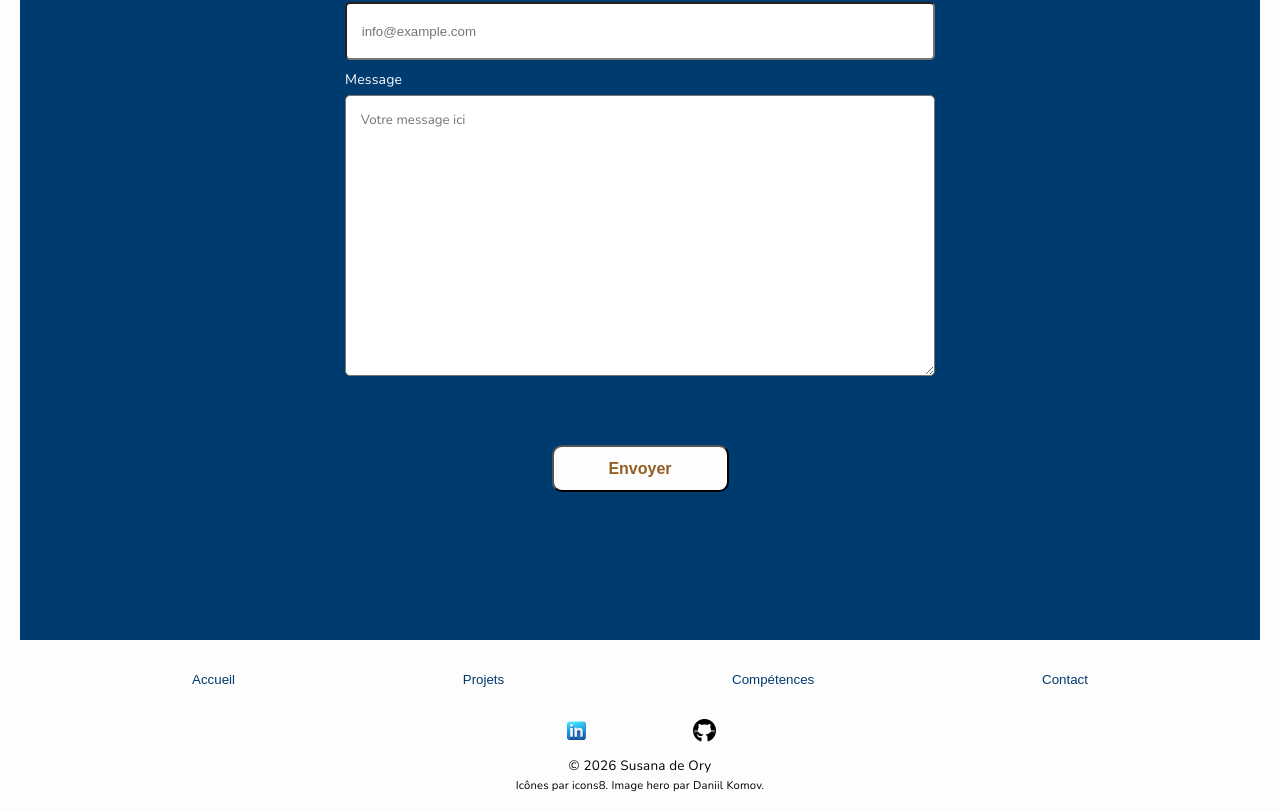
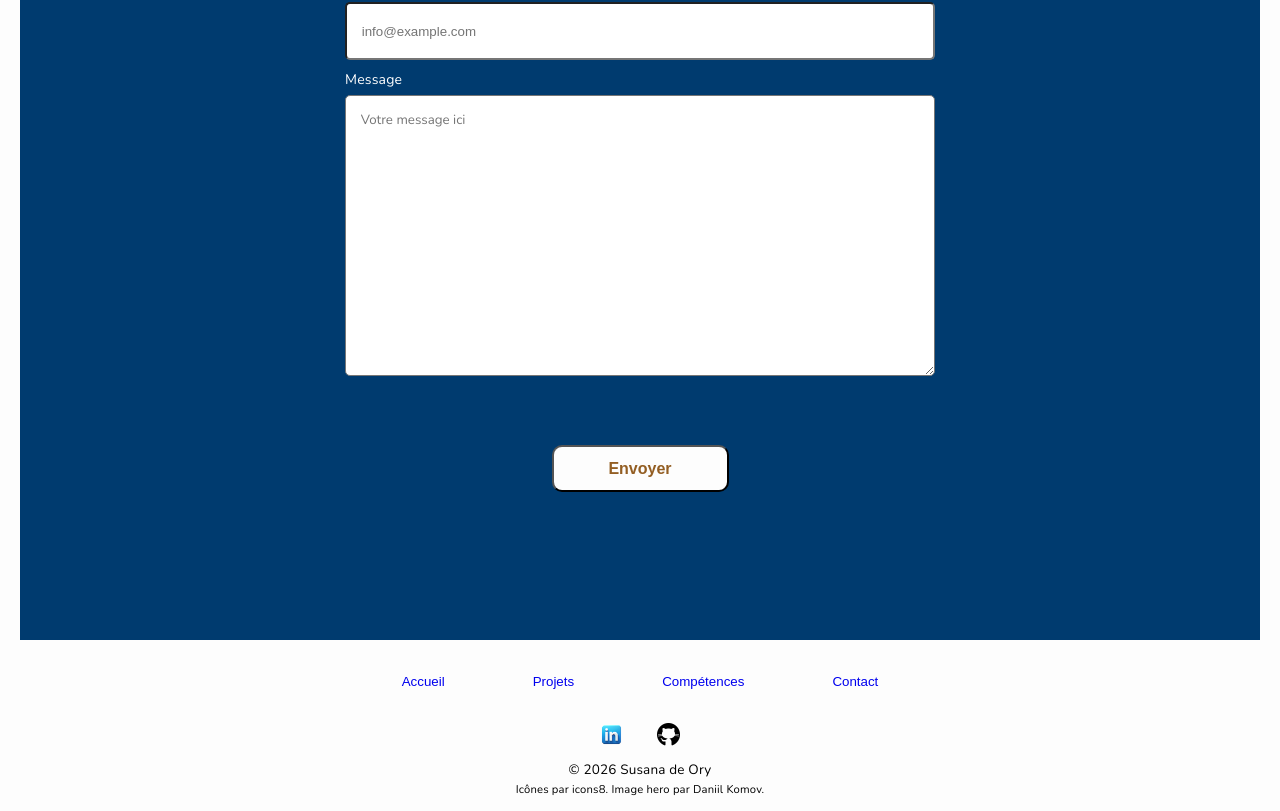
Before and after one commit to sdeorym/Portfolio-Susana-de-Ory, a React (Vite) app: page / in a window 1280 px wide. Shown: the part 4274-5085 px from the top of the page. Built offline with nearby package versions, Linux system fonts and the light colour scheme.

Commit message:
fit: footer details

```diff
--- a/src/DRY/Menu.jsx
+++ b/src/DRY/Menu.jsx
@@ -8,7 +8,7 @@ return (
             <ul>
             {menuOptions.map((s) =>
                 <li key={s.id}>
-                    <Button value={s.value} aria={`Section ${s.title}`}><a href={s.link} onClick={closeMenu} className="menuButton">{s.title}</a></Button>
+                    <Button value={s.value} aria={`Section ${s.title}`}><a href={s.link} onClick={closeMenu}>{s.title}</a></Button>
                 </li>
             )}
             </ul>
--- a/src/Pages/Footer/Footer.css
+++ b/src/Pages/Footer/Footer.css
@@ -7,10 +7,10 @@
     display:flex;
     flex-direction: row;
     justify-content: center;
-    gap: 10%;
+    gap: 20px;
     padding: 10px;
 }
-.links img {
+.linksImg {
     width: 25px;
 }
 .footerMenu button, .links button {
@@ -24,17 +24,19 @@
 .footerMenu ul {
     display:flex;
     flex-direction:row;
-    justify-content: space-between;
+    justify-content: center;
     list-style: none;
+    gap: 5vw;
     padding: 0;
     margin: 5px;
 }
 .footerMenu button {
-    min-height: 44px;
-    min-width: 44px;
+    min-height: 48px;
+    min-width: 48px;
     padding: 12px;
 }
 .footerMenu button a {
     text-decoration: none;
-    color: inherit;
+    /*font: var(--nunito);*/
+
 }
--- a/src/Pages/Footer/Footer.jsx
+++ b/src/Pages/Footer/Footer.jsx
@@ -34,8 +34,8 @@ return (
         <div className="closing">
             <Menu menuOptions = {menuCards} className="footerMenu" ariaLabel="Liens du pied de page" />
             <div className="links">
-                <Button aria="Ouvrir profile Linkedin"><a href="https://www.linkedin.com/in/sdeorym/?locale=fr-FR"><img src={linkedin} alt="Icône Linkedin"></img></a></Button>
-                <Button aria="Ouvrir profile Github"><a href="https://github.com/sdeorym"><img src={github} alt="Icône Github"></img></a></Button>
+                <Button aria="Ouvrir profile Linkedin"><a href="https://www.linkedin.com/in/sdeorym/?locale=fr-FR"><img src={linkedin} alt="Icône Linkedin" className="linksImg"></img></a></Button>
+                <Button aria="Ouvrir profile Github"><a href="https://github.com/sdeorym"><img src={github} alt="Icône Github" className="linksImg"></img></a></Button>
             </div>
             © 2026 Susana de Ory<br />
             <small>Icônes par icons8. Image hero par Daniil Komov.</small>
--- a/src/index.css
+++ b/src/index.css
@@ -6,6 +6,7 @@
   --brown-focus: #935E23;
   --blue-shadow: rgba(0, 59, 111, 0.5);
   --bluey-shadow: rgba(0, 59, 111, 0.25);
+  --bluest-shadow: #BFCEDB;
   --nunito: 'Nunito', sans-serif;
 }
 * {
```
